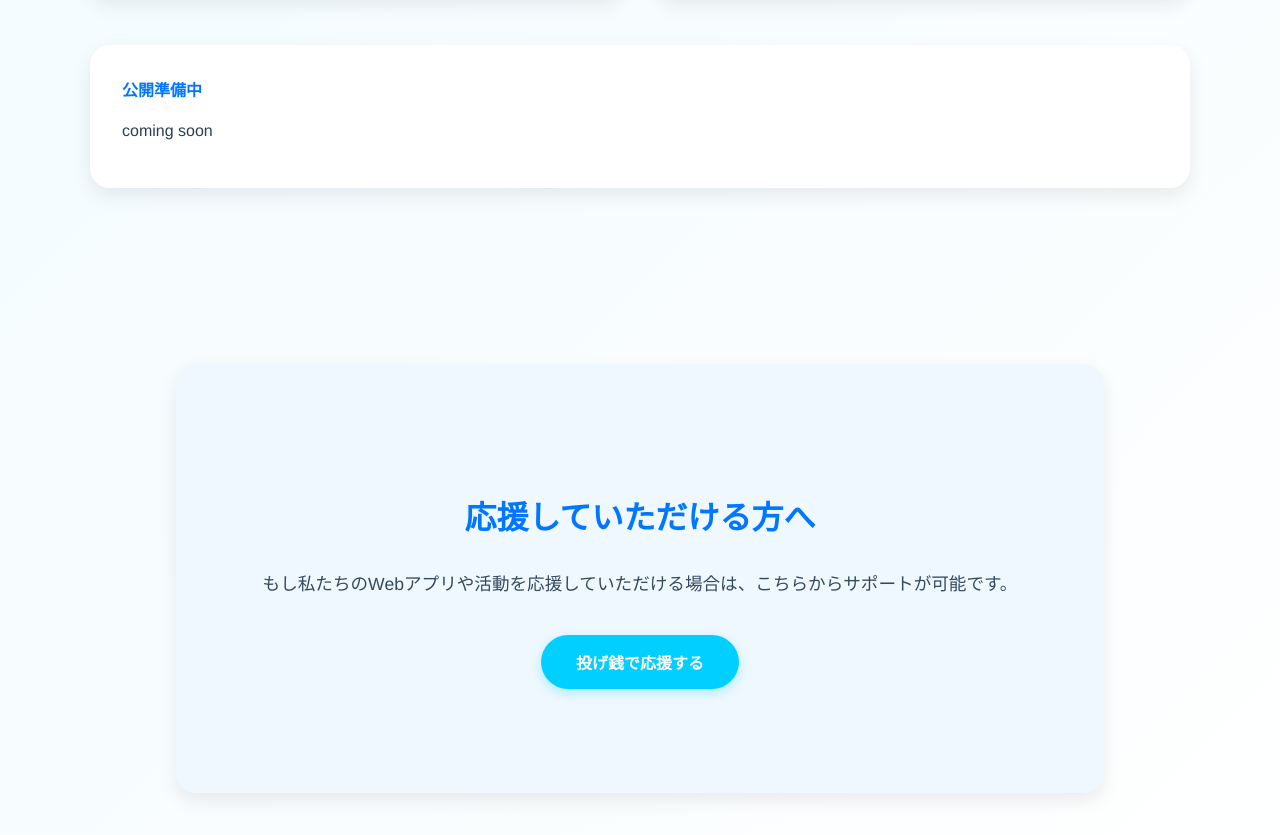
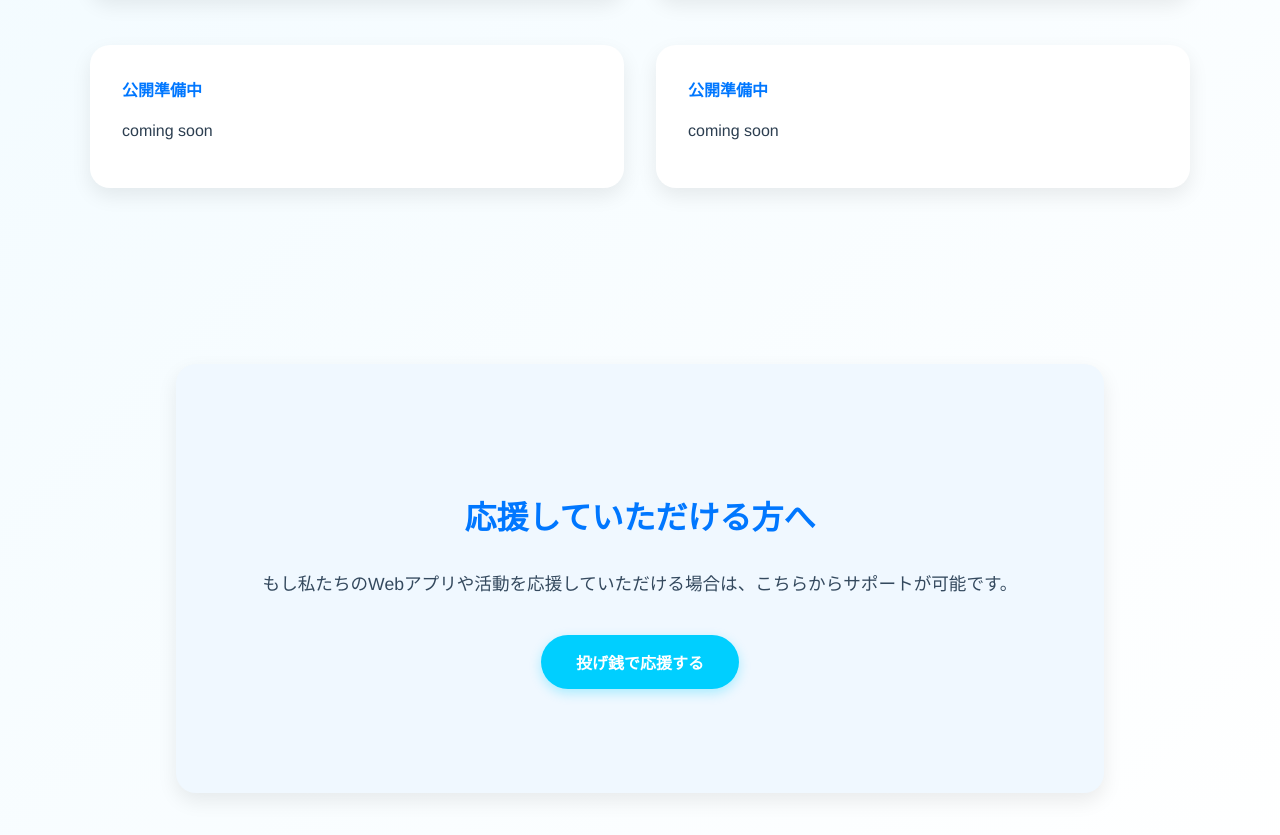
Before and after one commit to mirakurutomato/WakuwakuFuture, a plain HTML site: page html/home.html in a window 1280 px wide. Shown: the part 2623-3458 px from the top of the page. Drawn offline with Linux system fonts and the light colour scheme.

Commit message:
Update home.html

```diff
--- a/html/home.html
+++ b/html/home.html
@@ -501,6 +501,13 @@
           <h4>公開準備中</h4>
           <p>coming soon</p>
           </article>
+        </article>
+
+        <article class="card" role="listitem">
+          <h4>公開準備中</h4>
+          <p>coming soon</p>
+          </article>
+        </article>
       </div>
     </section>
 
```
